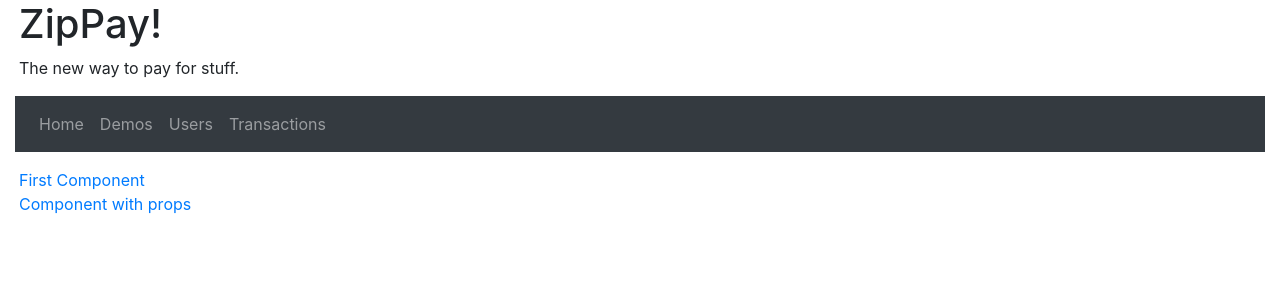
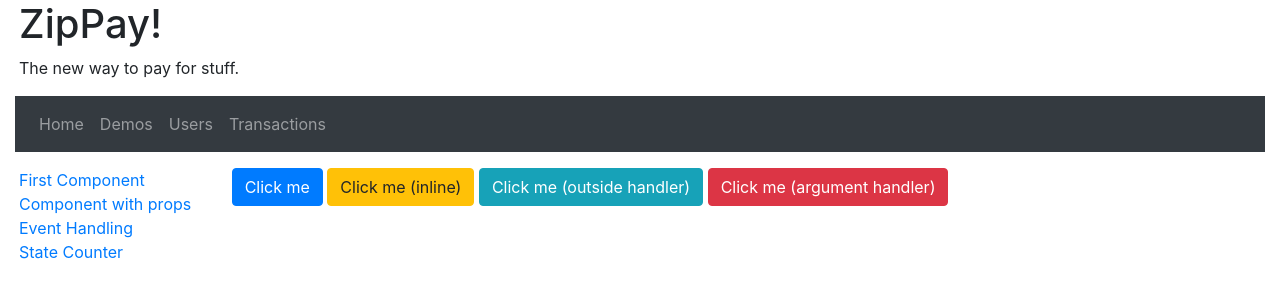
Before and after one commit to benelan/esri-online, a React (Create React App) app: page /demos/event-handling in a window 1280 px wide. Shown: the top 300 px of the page. Built offline with nearby package versions, Linux system fonts and the light colour scheme.

Commit message:
State demo

```diff
--- a/src/demos/DemosManager.tsx
+++ b/src/demos/DemosManager.tsx
@@ -2,6 +2,8 @@ import React from 'react';
 import { Switch, Route, Link } from 'react-router-dom';
 import FirstComponent from './FirstComponent';
 import { UsingCustomGreeter } from './CustomGreeter';
+import EventHandling from './EventHandling';
+import StateCounter from './StateCounter';
 
 function DemosManager() {
   return (
@@ -11,9 +13,14 @@ function DemosManager() {
           <li>
             <Link to="/demos/first-component">First Component</Link>
           </li>
-
           <li>
             <Link to="/demos/component-props">Component with props</Link>
+          </li>
+          <li>
+            <Link to="/demos/event-handling">Event Handling</Link>
+          </li>
+          <li>
+            <Link to="/demos/state-counter">State Counter</Link>
           </li>
         </ul>
       </div>
@@ -25,6 +32,12 @@ function DemosManager() {
           <Route path="/demos/component-props">
             <UsingCustomGreeter />
           </Route>
+          <Route path="/demos/event-handling">
+            <EventHandling />
+          </Route>
+          <Route path="/demos/state-counter">
+            <StateCounter />
+          </Route>
         </Switch>
       </div>
     </div>
--- /dev/null
+++ b/src/demos/EventHandling.tsx
@@ -0,0 +1,41 @@
+import React from 'react';
+
+const outsideHandler = () => {
+  console.log('You clicked on the button (handled outside)');
+};
+
+const EventHandling = () => {
+  const clickHandler = (event: React.MouseEvent<HTMLButtonElement>) => {
+    console.log('You clicked on the button.');
+    console.log("Here's the button you clicked on: ", event.currentTarget);
+  };
+
+  const argumentHandler = (value: any, event: any) => {
+    console.log('You passed this value: ', value);
+  };
+
+  return (
+    <div>
+      <button className="btn btn-primary" onClick={clickHandler}>
+        Click me
+      </button>
+      &nbsp;
+      <button
+        className="btn btn-warning"
+        onClick={() => console.log('You clicked on the button (inline)')}
+      >
+        Click me (inline)
+      </button>
+      &nbsp;
+      <button className="btn btn-info" onClick={outsideHandler}>
+        Click me (outside handler)
+      </button>
+      &nbsp;
+      <button className="btn btn-danger" onClick={(e) => argumentHandler('Hi', e)}>
+        Click me (argument handler)
+      </button>
+    </div>
+  );
+};
+
+export default EventHandling;
--- /dev/null
+++ b/src/demos/StateCounter.tsx
@@ -0,0 +1,39 @@
+import React, { useState } from 'react';
+
+const StateCounter = () => {
+  // const [currentValue, setter] = useState(initialValue);
+  const [counter, setCounter] = useState(0);
+  // const [person, setPerson] = useState(/* some Person object */);
+
+  let nextCounter = counter + 1;
+
+  const clickHandler = () => {
+    console.log('Next value will be ', nextCounter);
+    setCounter(nextCounter);
+  }
+
+  return (
+    <div>
+      <div>
+        <p>Counter: {counter}</p>
+      </div>
+      <div>
+        <button
+          className="btn btn-danger"
+          onClick={() => setCounter(counter - 1)}
+        >
+          Decrement
+        </button>
+        &nbsp;
+        <button
+          className="btn btn-success"
+          onClick={clickHandler}
+        >
+          Increment
+        </button>
+      </div>
+    </div>
+  );
+};
+
+export default StateCounter;
```
Also changed, not shown: public/manifest.json.
